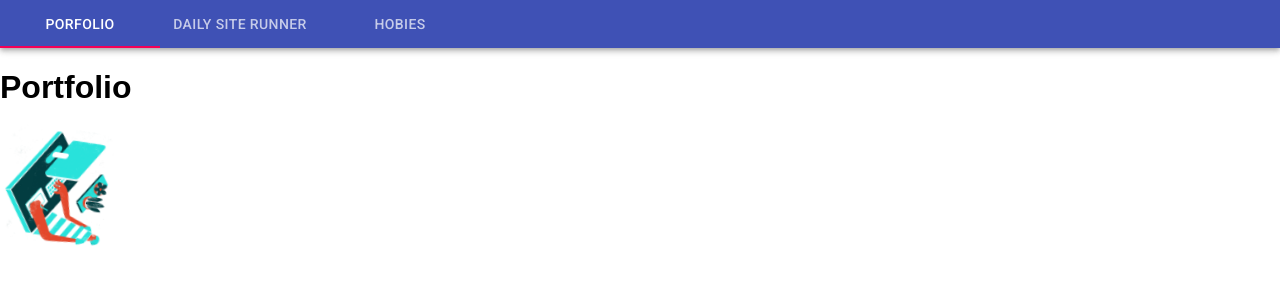
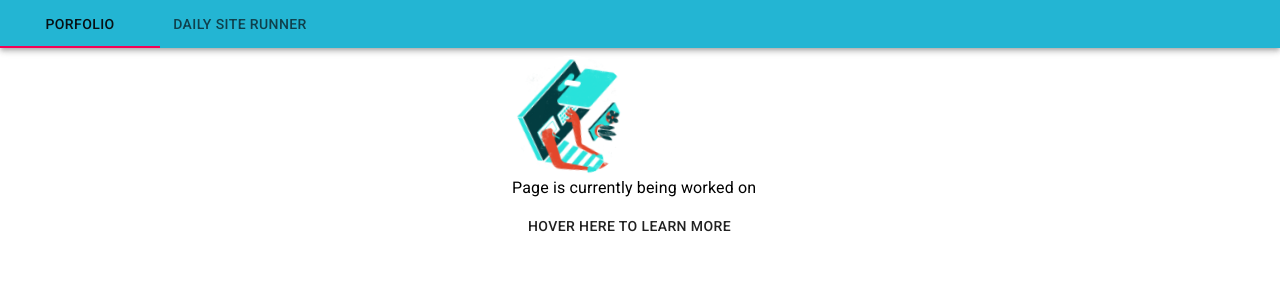
Before and after one commit to David-Shibley/Site, a React (Create React App) app: page / in a window 1280 px wide. Shown: the top 300 px of the page. Built offline with nearby package versions, Linux system fonts and the light colour scheme.

Commit message:
doing some refactoring and starting work on landing page

```diff
--- a/src/App.css
+++ b/src/App.css
@@ -1,20 +1,3 @@
-
-.App-logo {
-  animation: App-logo-spin infinite 20s linear;
-  height: 15vh;
-  border-radius: 25%;}
-
-.App-header {
-  background-color: #222;
-  height: 150px;
-  padding: 20px;
-  color: white;
-}
-
-.App-intro {
-  font-size: large;
-}
-
 @keyframes App-logo-spin {
   from { transform: rotate(0deg); }
   to { transform: rotate(360deg); }
--- a/src/App.js
+++ b/src/App.js
@@ -1,13 +1,75 @@
 import React from 'react';
-import Header from './Header.js';
-import './App.css';
+import PropTypes from 'prop-types';
+import { makeStyles } from '@material-ui/core/styles';
+import AppBar from '@material-ui/core/AppBar';
+import Tabs from '@material-ui/core/Tabs';
+import Tab from '@material-ui/core/Tab';
+import DailySites from './Daily_Runner/DailySites';
+import Portfolio from './Portfolio';
 
-const App = props => {
+function TabPanel(props) {
+  const { children, value, index, ...other } = props;
+
   return (
-    <div className="App">
-      <Header className="App-header" />
+    <div
+      role="tabpanel"
+      hidden={value !== index}
+      id={`simple-tabpanel-${index}`}
+      aria-labelledby={`simple-tab-${index}`}
+      {...other}
+    >
+      {value === index && (<div>{children}</div>)}
     </div>
-  )
+  );
 }
 
-export default App;
+TabPanel.propTypes = {
+  children: PropTypes.node,
+  index: PropTypes.any.isRequired,
+  value: PropTypes.any.isRequired,
+};
+
+function a11yProps(index) {
+  return {
+    id: `simple-tab-${index}`,
+    'aria-controls': `simple-tabpanel-${index}`,
+  };
+}
+
+const useStyles = makeStyles((theme) => ({
+  root: {
+    flexGrow: 1,
+    backgroundColor: theme.palette.background.paper,
+  },
+  navBar: {
+    color: "#071013",
+    backgroundColor: "#23b5d3",
+    position: "static",
+  }
+}));
+
+export default function App() {
+  const classes = useStyles();
+  const [value, setValue] = React.useState(0);
+
+  const handleChange = (event, newValue) => {
+    setValue(newValue);
+  };
+
+  return (
+    <div className={classes.root}>
+      <AppBar className={classes.navBar}>
+        <Tabs value={value} onChange={handleChange} aria-label="simple tabs example">
+          <Tab label="Porfolio" {...a11yProps(0)} />
+          <Tab label="Daily Site Runner" {...a11yProps(1)} />
+        </Tabs>
+      </AppBar>
+      <TabPanel value={value} index={0}>
+        <Portfolio />
+      </TabPanel>
+      <TabPanel value={value} index={1}>
+        <DailySites />
+      </TabPanel>
+    </div>
+  );
+}
--- a/src/Header.js
+++ /dev/null
@@ -1,74 +0,0 @@
-import React from 'react';
-import PropTypes from 'prop-types';
-import { makeStyles } from '@material-ui/core/styles';
-import AppBar from '@material-ui/core/AppBar';
-import Tabs from '@material-ui/core/Tabs';
-import Tab from '@material-ui/core/Tab';
-import DailySites from './Daily_Runner/DailySites';
-import Portfolio from './Portfolio';
-
-function TabPanel(props) {
-  const { children, value, index, ...other } = props;
-
-  return (
-    <div
-      role="tabpanel"
-      hidden={value !== index}
-      id={`simple-tabpanel-${index}`}
-      aria-labelledby={`simple-tab-${index}`}
-      {...other}
-    >
-      {value === index && (<div>{children}</div>)}
-    </div>
-  );
-}
-
-TabPanel.propTypes = {
-  children: PropTypes.node,
-  index: PropTypes.any.isRequired,
-  value: PropTypes.any.isRequired,
-};
-
-function a11yProps(index) {
-  return {
-    id: `simple-tab-${index}`,
-    'aria-controls': `simple-tabpanel-${index}`,
-  };
-}
-
-const useStyles = makeStyles((theme) => ({
-  root: {
-    flexGrow: 1,
-    backgroundColor: theme.palette.background.paper,
-  },
-}));
-
-export default function SimpleTabs() {
-  const classes = useStyles();
-  const [value, setValue] = React.useState(0);
-
-  const handleChange = (event, newValue) => {
-    setValue(newValue);
-  };
-
-  return (
-    <div className={classes.root}>
-      <AppBar position="static">
-        <Tabs value={value} onChange={handleChange} aria-label="simple tabs example">
-          <Tab label="Porfolio" {...a11yProps(0)} />
-          <Tab label="Daily Site Runner" {...a11yProps(1)} />
-          <Tab label="Hobies" {...a11yProps(2)} />
-        </Tabs>
-      </AppBar>
-      <TabPanel value={value} index={0}>
-        <Portfolio />
-      </TabPanel>
-      <TabPanel value={value} index={1}>
-        <DailySites />
-      </TabPanel>
-      <TabPanel value={value} index={2}>
-        Hobies
-      </TabPanel>
-    </div>
-  );
-}
--- a/src/Portfolio.js
+++ b/src/Portfolio.js
@@ -1,13 +1,52 @@
 import React from 'react';
-import logo from './getting.work.done.gif';
+import { makeStyles } from '@material-ui/core/styles';
+import { Container, Avatar, Card, CardHeader, CardContent, CardActions, Button, Typography, Link } from '@material-ui/core';
+
+import DoWorkLogo from './getting.work.done.gif';
 import './App.css';
 
+const useStyles = makeStyles((theme) => ({
+  root: {
+    display: 'flex',
+    '& > *': {
+      margin: theme.spacing(1),
+    },
+    width: '320px',
+    height: '480px',
+    '&:hover .flipper, .flip-container.hover .flipper': {
+        transform: 'rotateY(180deg)',
+      }
+  },
+  avatar: {
+    width: theme.spacing(15),
+    height: theme.spacing(15),
+    animation: 'App-logo-spin infinite 20s linear',
+  },
+}));
+
 const Portfolio = () => {
+  const classes = useStyles();
+
   return (
-    <div className="App">
-      <h1>Portfolio</h1>
-      <img src={logo} className="App-logo" alt="logo" />
-    </div>
+    <Container className={classes.root}>
+      <Card class="flipper" ontouchstart="this.classList.toggle('hover');">
+        <CardHeader>Working</CardHeader>
+        <CardContent class="front">
+          <Avatar src={DoWorkLogo} className={classes.avatar} alt="logo" tooltip="working" />
+          <Typography>Page is currently being worked on</Typography>
+          <CardActions>
+            <Button>Hover here to learn more</Button>
+          </CardActions>
+        </CardContent>
+        <CardContent class="back">
+          <Avatar src={DoWorkLogo} className={classes.avatar} alt="logo" tooltip="working" />
+          <Typography>See the code on github</Typography>
+          <CardActions>
+            <Link src="https://github.com/David-Shibley?tab=repositories">Hover here to learn more</Link>
+          </CardActions>
+        </CardContent>
+      </Card>
+    </Container>
   )
 }
 
--- a/src/index.css
+++ b/src/index.css
@@ -7,3 +7,41 @@ body {
 .MuiContainer-root.MuiContainer-maxWidthLg > * {
   padding: 1.2rem;
 }
+
+.PrivateTabIndicator-colorSecondary-5 {
+  background-color: #f45b69;
+}
+
+.front, .back {
+	width: 320px;
+	height: 480px;
+}
+
+/* flip speed goes here */
+.flipper {
+	transition: 0.6s;
+	transform-style: preserve-3d;
+
+	position: relative;
+}
+
+/* hide back of pane during swap */
+.front, .back {
+	backface-visibility: hidden;
+
+	position: absolute;
+	top: 0;
+	left: 0;
+}
+
+/* front pane, placed above back */
+.front {
+	z-index: 2;
+	/* for firefox 31 */
+	transform: rotateY(0deg);
+}
+
+/* back, initially hidden pane */
+.back {
+	transform: rotateY(180deg);
+}
```
Also changed, not shown: public/index.html (+0 -10 lines).
